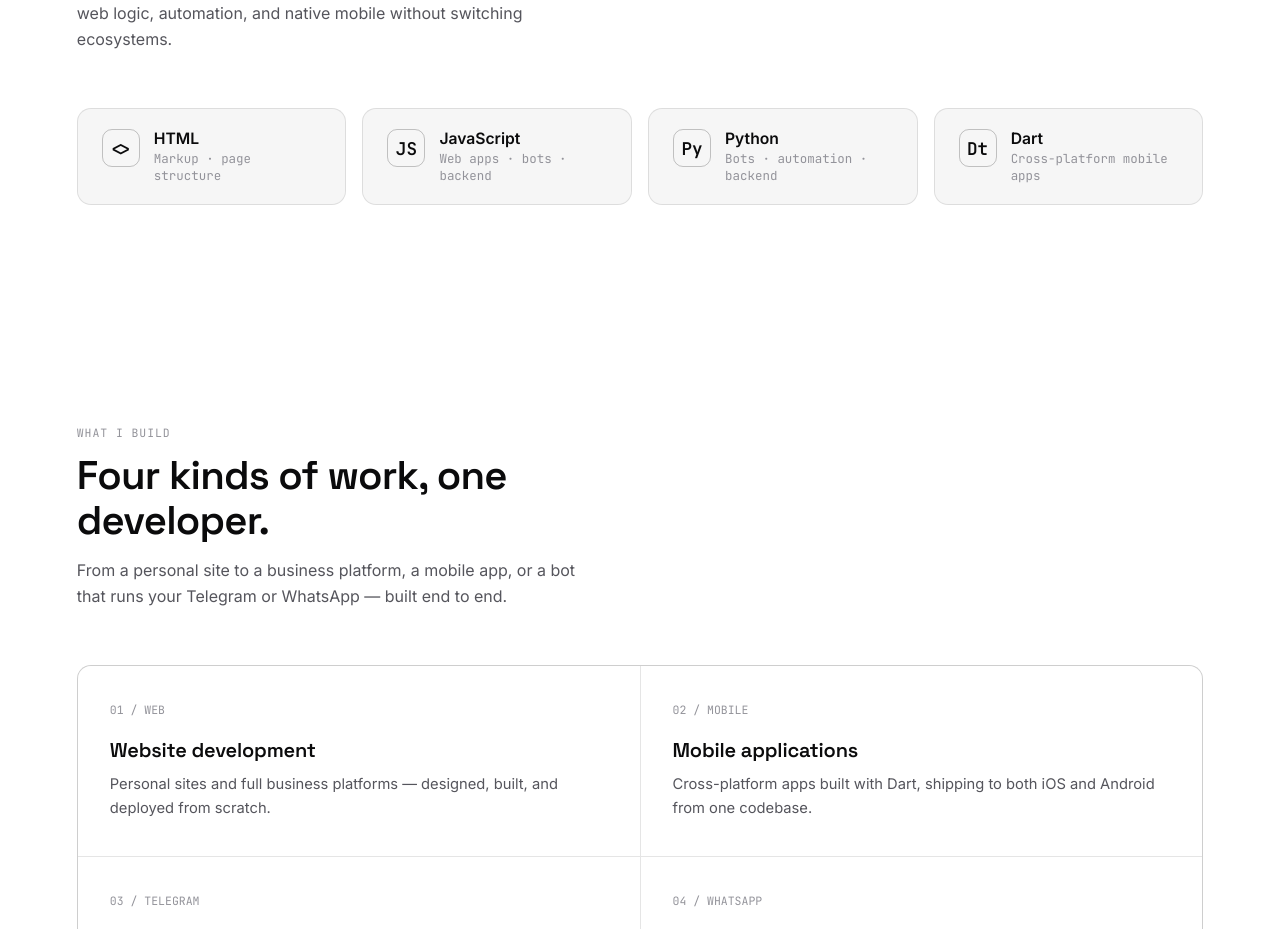
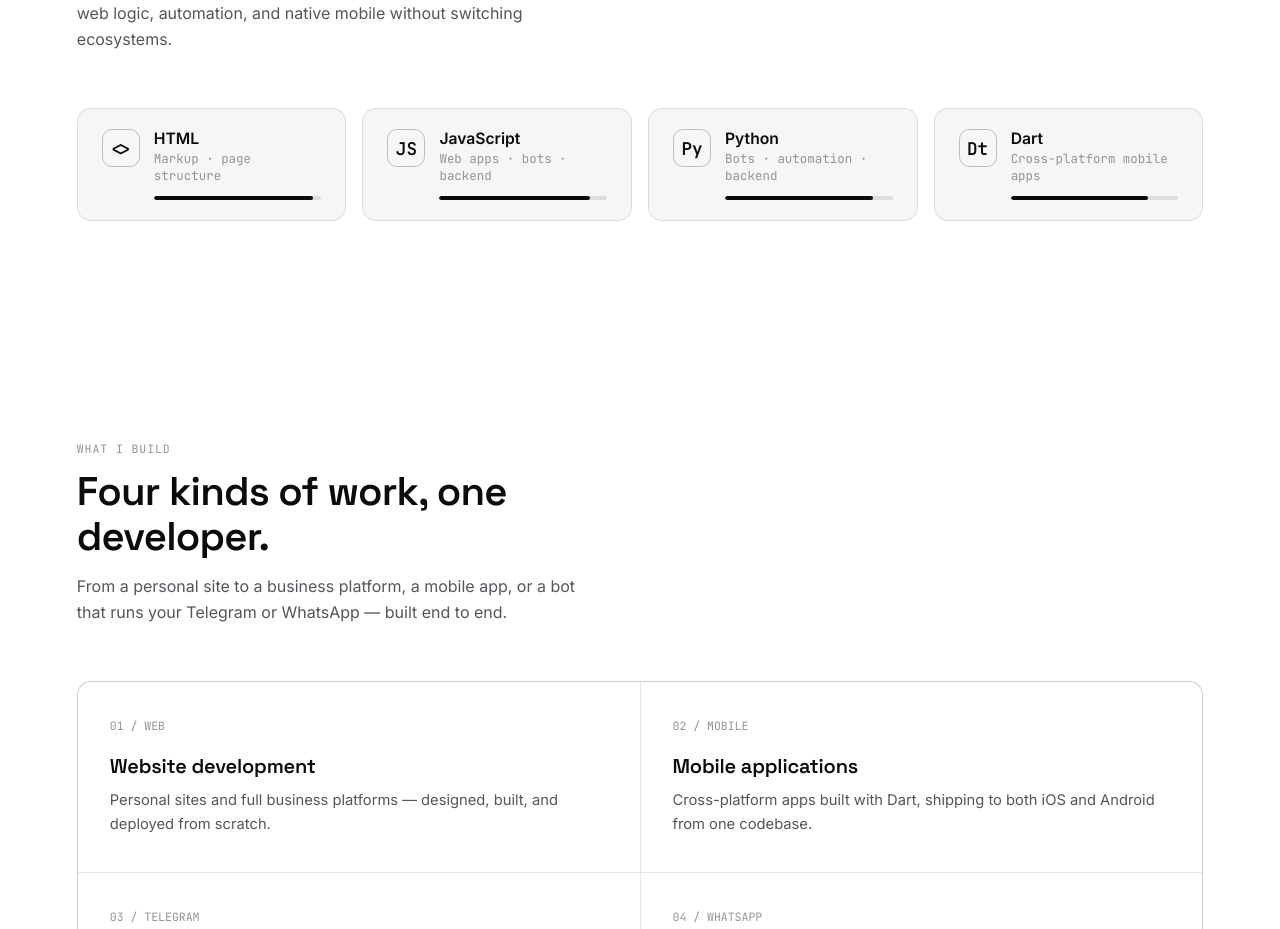
Before and after one commit to bothost-source/Loner-tech, a React (Vite) app: page / in a window 1280 px wide. Shown: the part 1222-2151 px from the top of the page. Built offline with nearby package versions, Linux system fonts and the light colour scheme.

Commit message:
Update Skills.jsx

```diff
--- a/src/components/Skills.jsx
+++ b/src/components/Skills.jsx
@@ -2,10 +2,10 @@ import useReveal from '../useReveal';
 import './Skills.css';
 
 const SKILLS = [
-  { glyph: '<>', name: 'HTML', role: 'Markup · page structure' },
-  { glyph: 'JS', name: 'JavaScript', role: 'Web apps · bots · backend' },
-  { glyph: 'Py', name: 'Python', role: 'Bots · automation · backend' },
-  { glyph: 'Dt', name: 'Dart', role: 'Cross-platform mobile apps' },
+  { glyph: '<>', name: 'HTML', role: 'Markup · page structure', level: 95 },
+  { glyph: 'JS', name: 'JavaScript', role: 'Web apps · bots · backend', level: 90 },
+  { glyph: 'Py', name: 'Python', role: 'Bots · automation · backend', level: 88 },
+  { glyph: 'Dt', name: 'Dart', role: 'Cross-platform mobile apps', level: 82 },
 ];
 
 export default function Skills() {
@@ -21,9 +21,15 @@ export default function Skills() {
         {SKILLS.map((s) => (
           <div className="skill-chip" key={s.name}>
             <div className="skill-chip__glyph mono">{s.glyph}</div>
-            <div>
+            <div className="skill-chip__info">
               <div className="skill-chip__name">{s.name}</div>
               <div className="skill-chip__role mono">{s.role}</div>
+              <div className="skill-chip__bar-wrap">
+                <div
+                  className={`skill-chip__bar ${inView ? 'animate' : ''}`}
+                  style={{ '--level': `${s.level}%` }}
+                />
+              </div>
             </div>
           </div>
         ))}
```
